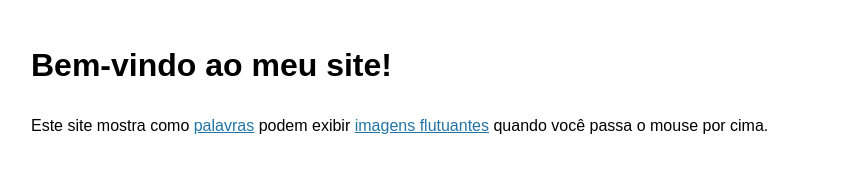
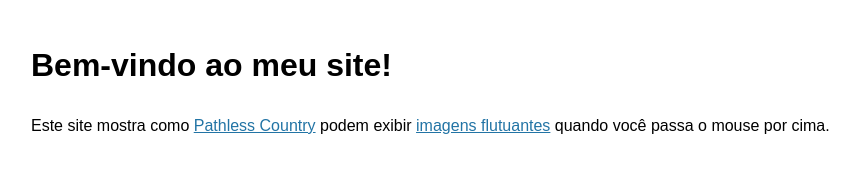
Before and after one commit to danilopatro/lotrlcgnotes, a plain HTML site: page index.html in a window 1280 px wide. Shown: the whole page, without its empty margins (9-869 px from the left). Drawn offline with Linux system fonts and the light colour scheme.

Commit message:
Update index.html

```diff
--- a/index.html
+++ b/index.html
@@ -38,7 +38,7 @@
 <body>
   <h1>Bem-vindo ao meu site!</h1>
   <p>
-    Este site mostra como <span class="hover-img" data-img="https://hallofbeorn.com/Images/Cards/The-Fellowship-of-the-Ring/Pathless-Country.jpg">palavras</span> podem exibir <span class="hover-img" data-img="https://placebear.com/200/200">imagens flutuantes</span> quando você passa o mouse por cima.
+    Este site mostra como <span class="hover-img" data-img="https://hallofbeorn.com/Images/Cards/The-Fellowship-of-the-Ring/Pathless-Country.jpg">Pathless Country</span> podem exibir <span class="hover-img" data-img="https://placebear.com/200/200">imagens flutuantes</span> quando você passa o mouse por cima.
   </p>
 
   <script>
```
